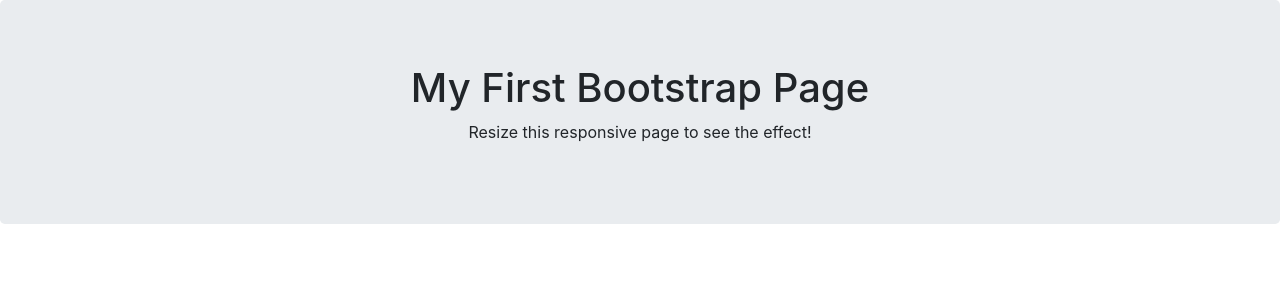
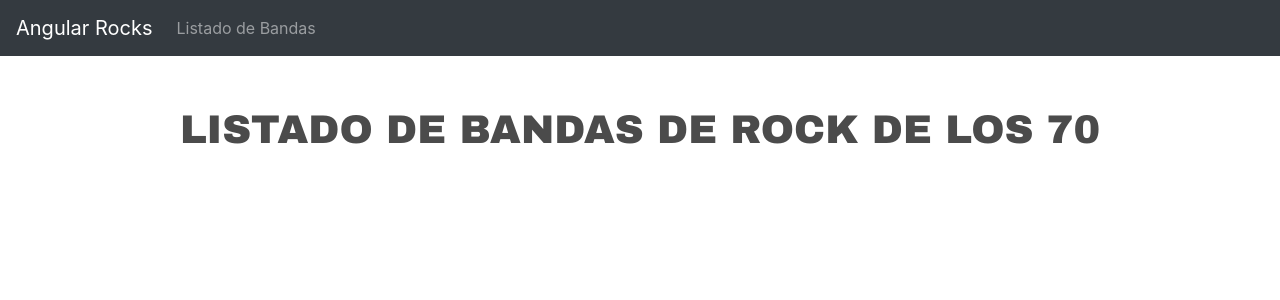
Before and after one commit to AnnaVaMi/angular-rocks, an Angular app: page / in a window 1280 px wide. Shown: the top 300 px of the page. Built offline with nearby package versions, Linux system fonts and the light colour scheme.

Commit message:
Add Header
Añadida cabecera de la aplicación

```diff
--- a/src/app/app.component.css
+++ b/src/app/app.component.css
@@ -0,0 +1,14 @@
+h1 {
+  font-family: "Arial Black", Gadget, sans-serif;
+  margin-top: 50px;
+  margin-bottom: 0px;
+  text-align: center;
+  font-size: 40px;
+  text-transform: uppercase;
+  color: #4b4b4b;
+  text-shadow: 0 1px 0 white;
+}
+
+#my-bands {
+  max-width: 1540px;
+}
--- a/src/app/app.component.html
+++ b/src/app/app.component.html
@@ -1,4 +1,6 @@
-<div class="jumbotron text-center">
-  <h1>My First Bootstrap Page</h1>
-  <p>Resize this responsive page to see the effect!</p>
+<app-header></app-header>
+<div id="my-bands" class="container-fluid">
+  <h1>Listado de Bandas de Rock de los 70</h1>
+  <div class="row">
+  </div>
 </div>
--- a/src/app/app.module.ts
+++ b/src/app/app.module.ts
@@ -3,10 +3,12 @@
 
 import { AppRoutingModule } from './app-routing.module';
 import { AppComponent } from './app.component';
+import { HeaderComponent } from './header/header.component';
 
 @NgModule({
   declarations: [
-    AppComponent
+    AppComponent,
+    HeaderComponent
   ],
   imports: [
     BrowserModule,
--- /dev/null
+++ b/src/app/header/header.component.html
@@ -0,0 +1,13 @@
+<nav class="navbar navbar-expand-md bg-dark navbar-dark">
+  <a class="navbar-brand" href="#">Angular Rocks</a>
+  <button class="navbar-toggler" type="button" data-toggle="collapse" data-target="#collapsibleNavbar">
+    <span class="navbar-toggler-icon"></span>
+  </button>
+  <div class="collapse navbar-collapse" id="collapsibleNavbar">
+    <ul class="navbar-nav">
+      <li class="nav-item">
+        <a class="nav-link" href="#">Listado de Bandas</a>
+      </li>
+    </ul>
+  </div>
+</nav>
--- /dev/null
+++ b/src/app/header/header.component.ts
@@ -0,0 +1,15 @@
+import { Component, OnInit } from '@angular/core';
+
+@Component({
+  selector: 'app-header',
+  templateUrl: './header.component.html',
+  styleUrls: ['./header.component.css']
+})
+export class HeaderComponent implements OnInit {
+
+  constructor() { }
+
+  ngOnInit(): void {
+  }
+
+}
```
Also changed, not shown: src/app/header/header.component.css (added), 1 other file (tests, documents, lock files or other folders).
